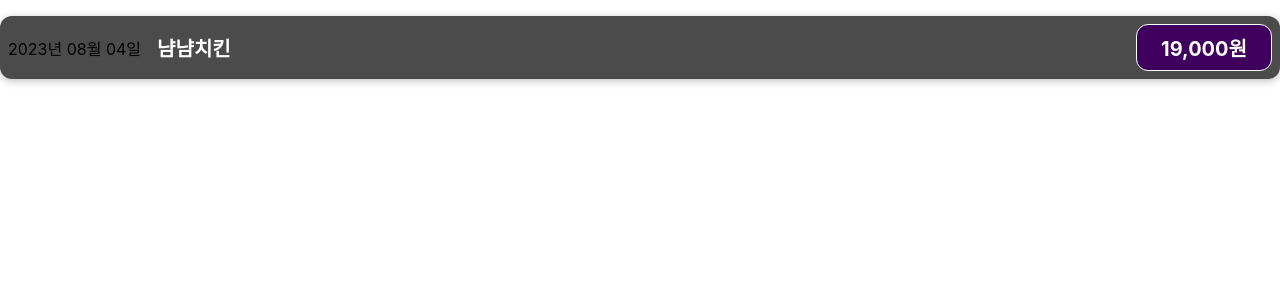
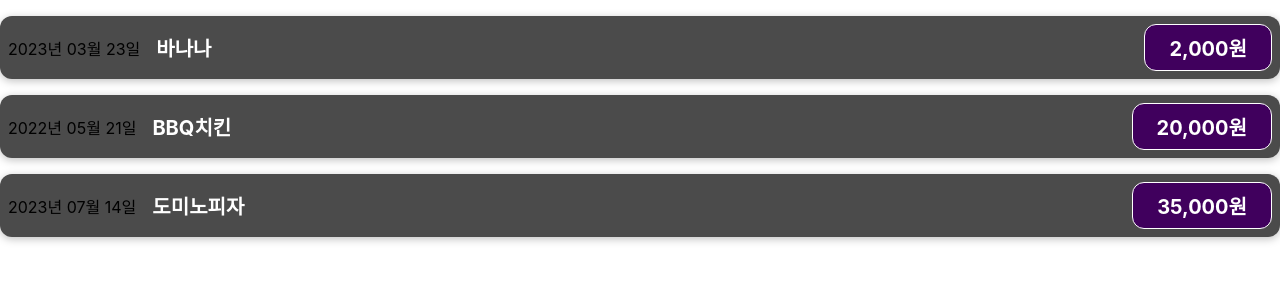
Before and after one commit to sunk-dev/react-study202308new, a React (Create React App) app: page / in a window 1280 px wide. Shown: the top 300 px of the page. Built offline with nearby package versions, Linux system fonts and the light colour scheme.

Commit message:
props 기초

```diff
--- a/src/App.js
+++ b/src/App.js
@@ -2,11 +2,45 @@ import React from 'react';
 import ExpenseItem from './components/ExpenseItem';
 
 const App = () => {
+
+  // 지출 항목 객체 배열
+  const expenses = [
+    {
+      title: '바나나',
+      price: 2000,
+      date: new Date(2023, 3, 23)
+    },
+    {
+      title: 'BBQ치킨',
+      price: 20000,
+      date: new Date(2022, 5, 21)
+    },
+    {
+      title: '도미노피자',
+      price: 35000,
+      date: new Date(2023, 7, 14)
+    }
+  ];
+
   return (
     <>
-      <ExpenseItem />
+      <ExpenseItem
+        title={expenses[0].title}
+        price={expenses[0].price}
+        date={expenses[0].date}
+      />
+      <ExpenseItem
+        title={expenses[1].title}
+        price={expenses[1].price}
+        date={expenses[1].date}
+      />
+      <ExpenseItem
+        title={expenses[2].title}
+        price={expenses[2].price}
+        date={expenses[2].date}
+      />
     </>
   );
-}
+};
 
 export default App;
--- a/src/components/ExpenseItem.js
+++ b/src/components/ExpenseItem.js
@@ -2,11 +2,14 @@ import React from 'react';
 // css 로딩
 import './ExpenseItem.css';
 
-const ExpenseItem = () => {
+const ExpenseItem = ({title, price: propsPrice, date}) => {
 
-  const expenseDate = new Date(2023, 8, 4);
-  const expenseTitle = '냠냠치킨';
-  const expensePrice = 19000;
+  // console.log(props);
+  // const price = 99999;
+
+  // const expenseDate = date;
+  // const expenseTitle = title;
+  // const expensePrice = propsPrice;
 
   // 1자리 숫자를 2자리수로 변환하는 함수
   const make2digit = (text) => {
@@ -16,21 +19,21 @@ const ExpenseItem = () => {
 
   // 날짜 포맷팅 변환 함수 정의
   const makeFormattedDate = () => {
-    const year = expenseDate.getFullYear();
-    const month = expenseDate.getMonth();
-    const date = expenseDate.getDate();
+    const year = date.getFullYear();
+    const month = date.getMonth();
+    const day = date.getDate();
 
-    return `${year}년 ${make2digit(month)}월 ${make2digit(date)}일`;
+    return `${year}년 ${make2digit(month)}월 ${make2digit(day)}일`;
   };
 
   // 숫자를 원화표기법으로 바꾸기
-  const formattedPrice = new Intl.NumberFormat('ko-KR').format(expensePrice);
+  const formattedPrice = new Intl.NumberFormat('ko-KR').format(propsPrice);
 
   return (
     <div className="expense-item">
       <div>{makeFormattedDate()}</div>
       <div className="expense-item__description">
-        <h2>{expenseTitle}</h2>
+        <h2>{title}</h2>
         <div className="expense-item__price">{formattedPrice}원</div>
       </div>
     </div>
```
